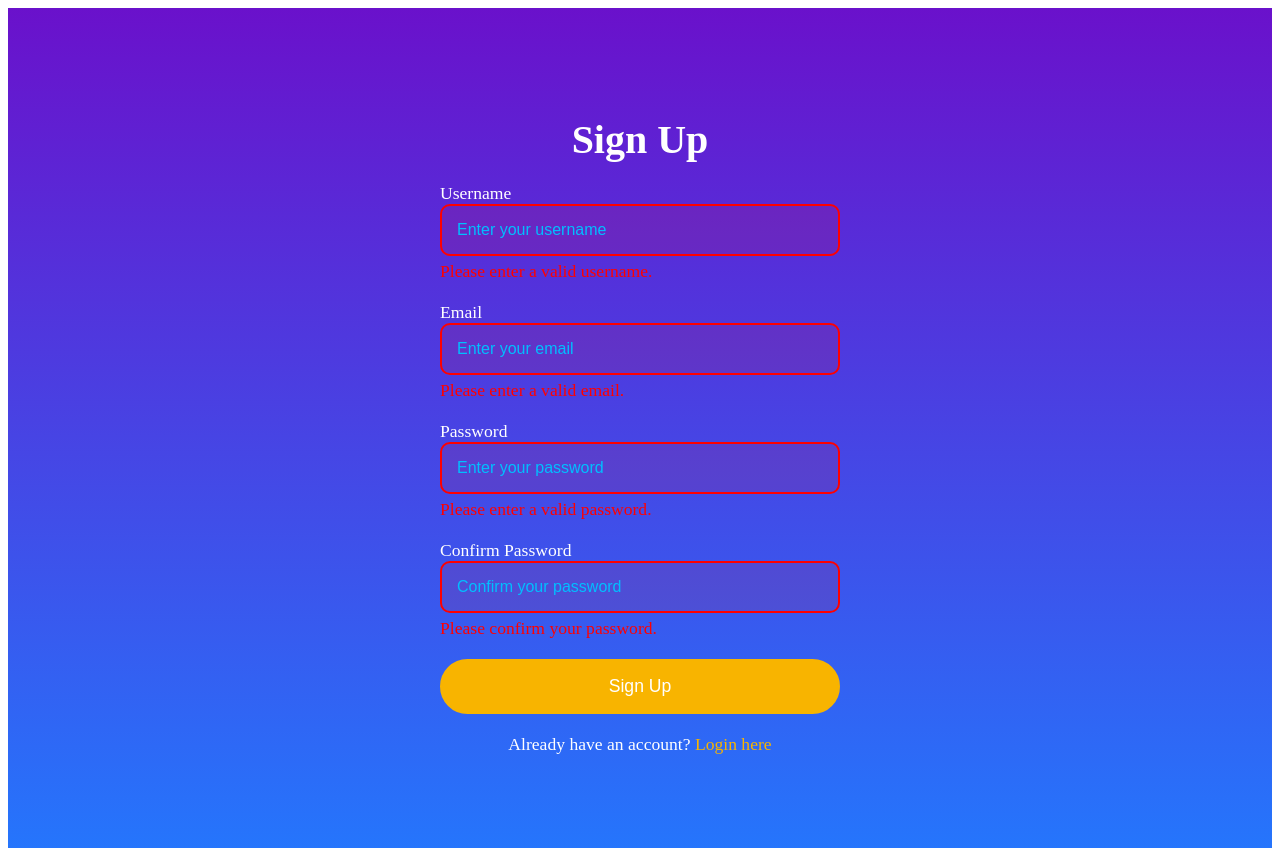
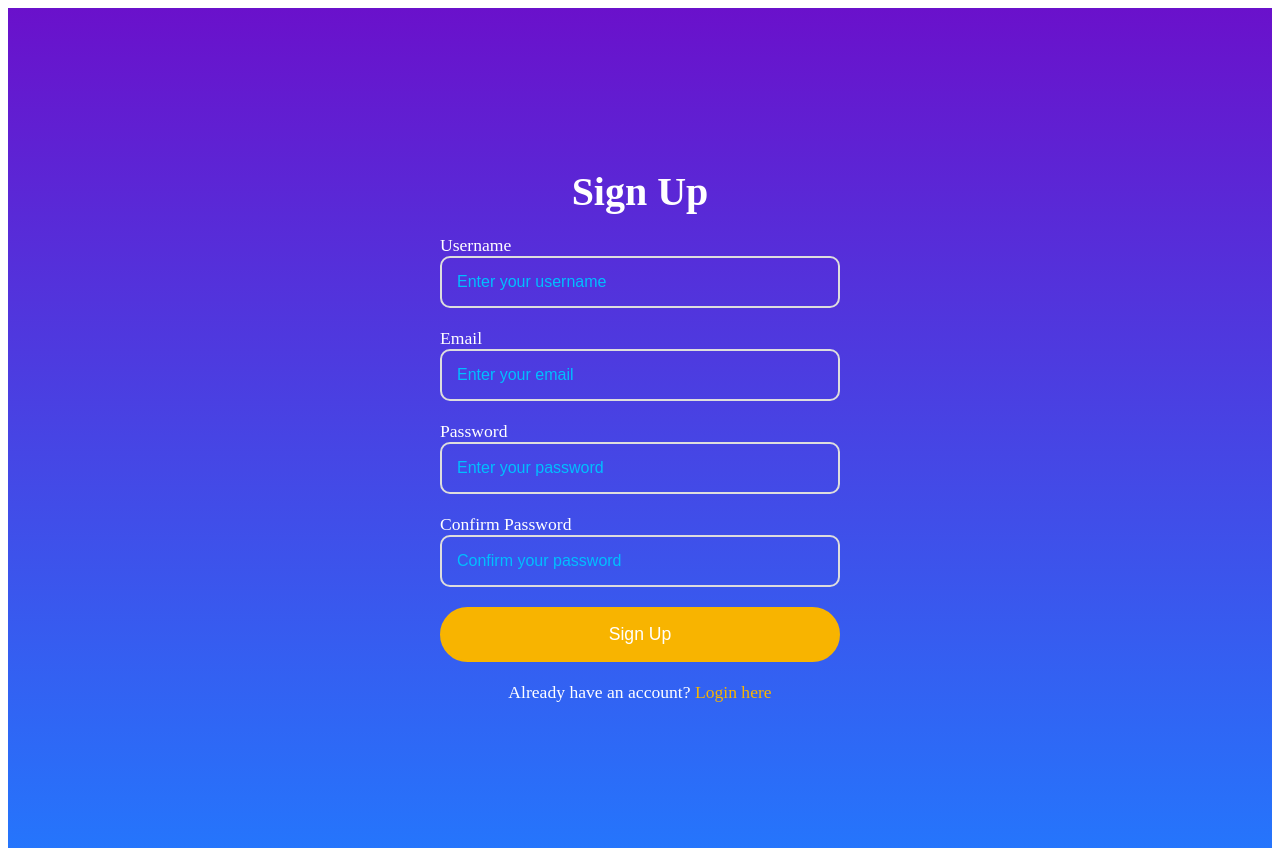
Before and after one commit to SahilDhanwani/chatting_app_frontend, an Angular app: page /auth/signup in a window 1280 px wide. Built offline with nearby package versions, Linux system fonts and the light colour scheme.

Commit message:
Signup done. 2 Designs. Login and Signup

```diff
--- a/src/app/features/auth/login/login.component.ts
+++ b/src/app/features/auth/login/login.component.ts
@@ -19,6 +19,7 @@ export class LoginComponent {
   constructor(private router: Router) { }
 
   onLoginSubmit() {
+    console.log('Username:', this.username);
     // Basic login logic (you can replace this with an actual API call)
     if (this.username === 'sahildhanwani291203@gmail.com' && this.password === '1234') {
       // Navigate to the home page (or any protected route after successful login)
--- a/src/app/features/auth/signup/signup.component.css
+++ b/src/app/features/auth/signup/signup.component.css
@@ -4,12 +4,13 @@
     flex-direction: column;
     align-items: center;
     justify-content: center;
-    height: 100vh;
+    min-height: 100vh;
     background: linear-gradient(to bottom, #6a11cb, #2575fc);
     color: white;
     text-align: center;
     padding: 20px;
     animation: fadeIn 1s ease-out;
+
 }
 
 h2 {
@@ -51,17 +52,22 @@ input {
 
 input::placeholder {
     color: #00BFFF;
-    /* Light Blue Color */
+}
+
+input:focus {
+    border-color: #f8b400;
+    background-color: #ffffff;
+    color: black;
 }
 
 input.invalid {
-    border-color: red;
-    background-color: rgba(255, 0, 0, 0.1);
+    border-color: #f8b400;
+    background-color: #ffffff;
 }
 
 .error-message {
     font-size: 1.1em;
-    color: red;
+    color: #f8b400;
     margin-top: 5px;
 }
 
@@ -81,10 +87,6 @@ button.signup-btn:hover {
     background-color: white;
     color: #f8b400;
     transform: scale(1.05);
-}
-
-button.signup-btn:active {
-    transform: scale(1.02);
 }
 
 .login-link {
--- a/src/app/features/auth/signup/signup.component.html
+++ b/src/app/features/auth/signup/signup.component.html
@@ -7,8 +7,8 @@
         <div class="input-group">
             <label for="username">Username</label>
             <input type="text" id="username" name="username" [(ngModel)]="username" required #usernameInput="ngModel"
-                placeholder="Enter your username" [class.invalid]="usernameInput.invalid" />
-            <div class="error-message" *ngIf="usernameInput.invalid">
+                placeholder="Enter your username" [class.invalid]="usernameInput.invalid && signUpClicked" />
+            <div class="error-message" *ngIf="usernameInput.invalid && signUpClicked">
                 Please enter a valid username.
             </div>
         </div>
@@ -16,8 +16,8 @@
         <div class="input-group">
             <label for="email">Email</label>
             <input type="email" id="email" name="email" [(ngModel)]="email" required #emailInput="ngModel"
-                placeholder="Enter your email" [class.invalid]="emailInput.invalid" />
-            <div class="error-message" *ngIf="emailInput.invalid">
+                placeholder="Enter your email" [class.invalid]="emailInput.invalid && signUpClicked" />
+            <div class="error-message" *ngIf="emailInput.invalid && signUpClicked">
                 Please enter a valid email.
             </div>
         </div>
@@ -25,8 +25,9 @@
         <div class="input-group">
             <label for="password">Password</label>
             <input type="password" id="password" name="password" [(ngModel)]="password" required
-                #passwordInput="ngModel" placeholder="Enter your password" [class.invalid]="passwordInput.invalid" />
-            <div class="error-message" *ngIf="passwordInput.invalid">
+                #passwordInput="ngModel" placeholder="Enter your password"
+                [class.invalid]="passwordInput.invalid && signUpClicked" />
+            <div class="error-message" *ngIf="passwordInput.invalid && signUpClicked">
                 Please enter a valid password.
             </div>
         </div>
@@ -35,8 +36,8 @@
             <label for="confirmPassword">Confirm Password</label>
             <input type="password" id="confirmPassword" name="confirmPassword" [(ngModel)]="confirmPassword" required
                 #confirmPasswordInput="ngModel" placeholder="Confirm your password"
-                [class.invalid]="confirmPasswordInput.invalid" />
-            <div class="error-message" *ngIf="confirmPasswordInput.invalid">
+                [class.invalid]="confirmPasswordInput.invalid && signUpClicked" />
+            <div class="error-message" *ngIf="confirmPasswordInput.invalid && signUpClicked">
                 Please confirm your password.
             </div>
         </div>
@@ -47,12 +48,7 @@
             {{ signupError }}
         </div>
 
-        <!-- Password mismatch error -->
-        <div *ngIf="!isPasswordMatching" class="error-message">
-            Passwords do not match.
-        </div>
-
-        <button type="submit" class="signup-btn" [disabled]="signupForm.invalid">Sign Up</button>
+        <button type="submit" class="signup-btn">Sign Up</button>
     </form>
 
     <p class="login-link">Already have an account? <a routerLink="/auth/login">Login here</a></p>
--- a/src/app/features/auth/signup/signup.component.ts
+++ b/src/app/features/auth/signup/signup.component.ts
@@ -17,11 +17,13 @@ export class SignupComponent {
   password: string = '';
   confirmPassword: string = '';
   signupError: string = ''; // To store error messages
+  signUpClicked: boolean = false;
   isPasswordMatching: boolean = true; // To track if passwords match
 
   constructor(private router: Router) {}
 
   onSignupSubmit() {
+    this.signUpClicked = true;
     if (this.password !== this.confirmPassword) {
       this.isPasswordMatching = false;
       this.signupError = 'Passwords do not match!';
```
